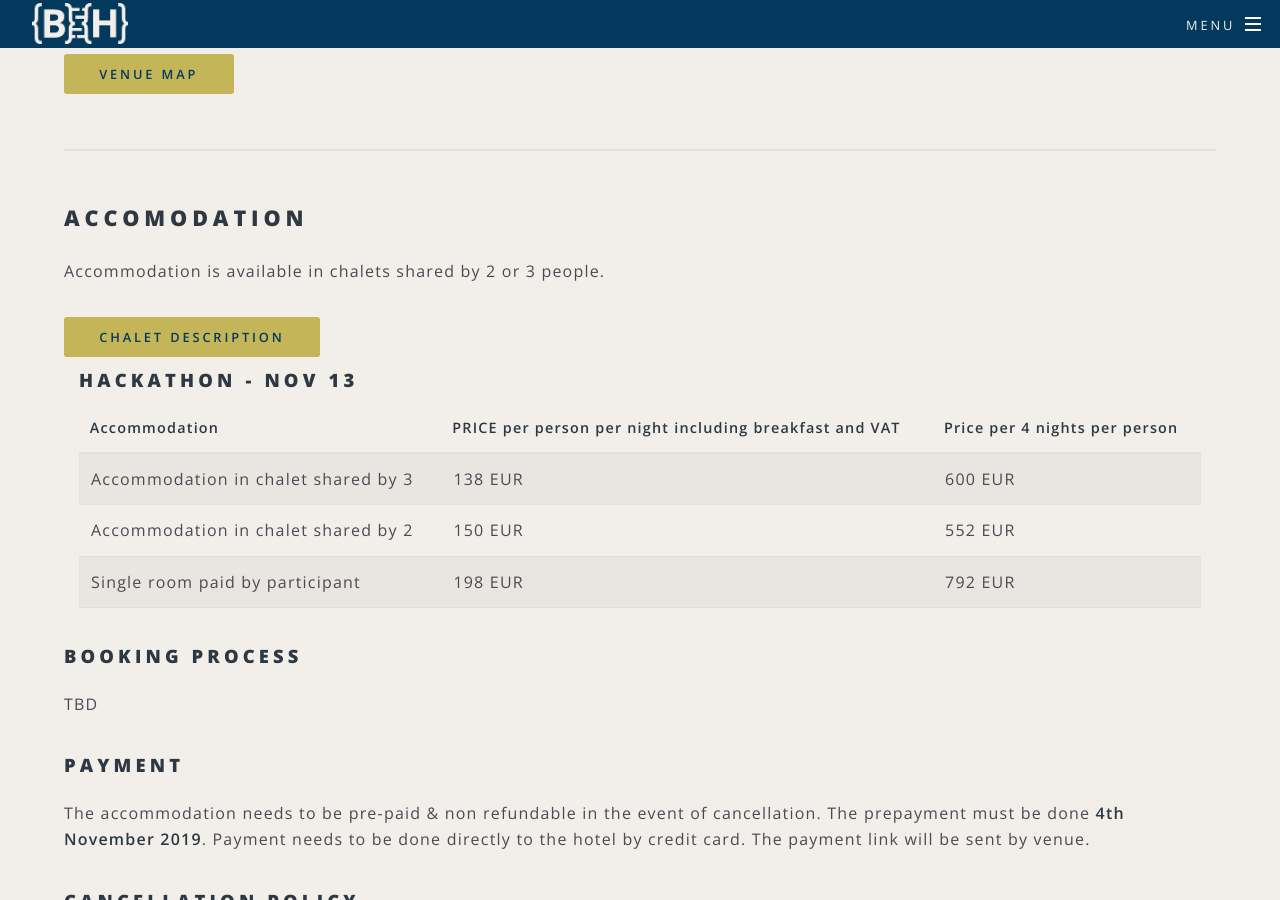
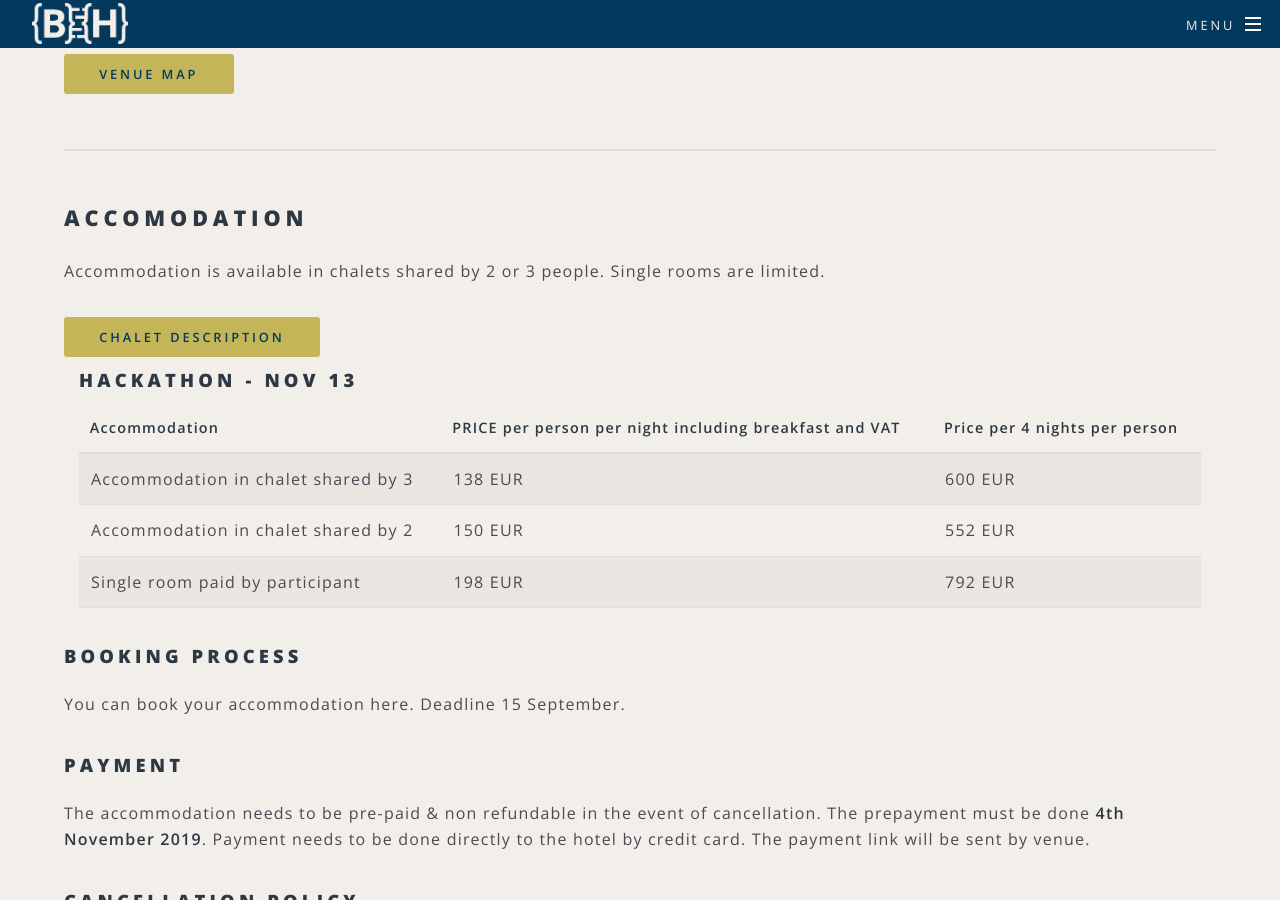
Before and after one commit to elixir-europe/biohackathon-europe-2019, a Jekyll site: the page built from venue.html, in a window 1280 px wide and 900 px high, scrolled down 762 px. Built offline with Jekyll 4.4.1, drawn with Linux system fonts in a browser that asks for light colours; nearby versions of some CDN libraries; some of the changed text lies outside the part shown.

Commit message:
Dana_accommodation, travel

```diff
--- a/venue.html
+++ b/venue.html
@@ -29,7 +29,7 @@ title: Venue
 </section>
 <section>
     <h2 id="venue-accomodation">ACCOMODATION</h2>
-    <p>Accommodation is available in chalets shared by 2 or 3 people.</p>
+    <p>Accommodation is available in chalets shared by 2 or 3 people. Single rooms are limited.</p>
     <a href="{{ site.baseurl }}/chaletdesc" class="button special">Chalet description</a>
     <div class="col-md-12">
         <h3>Hackathon - Nov 13</h3>
@@ -62,7 +62,7 @@ title: Venue
     </div>
     <h3>Booking process</h3>
     <p>
-        TBD
+        You can book your accommodation here. Deadline 15 September.
     </p>
     <h3>Payment</h3>
     <p>
```
Also changed, not shown: other parts of venue.html (+1 -1 lines).
